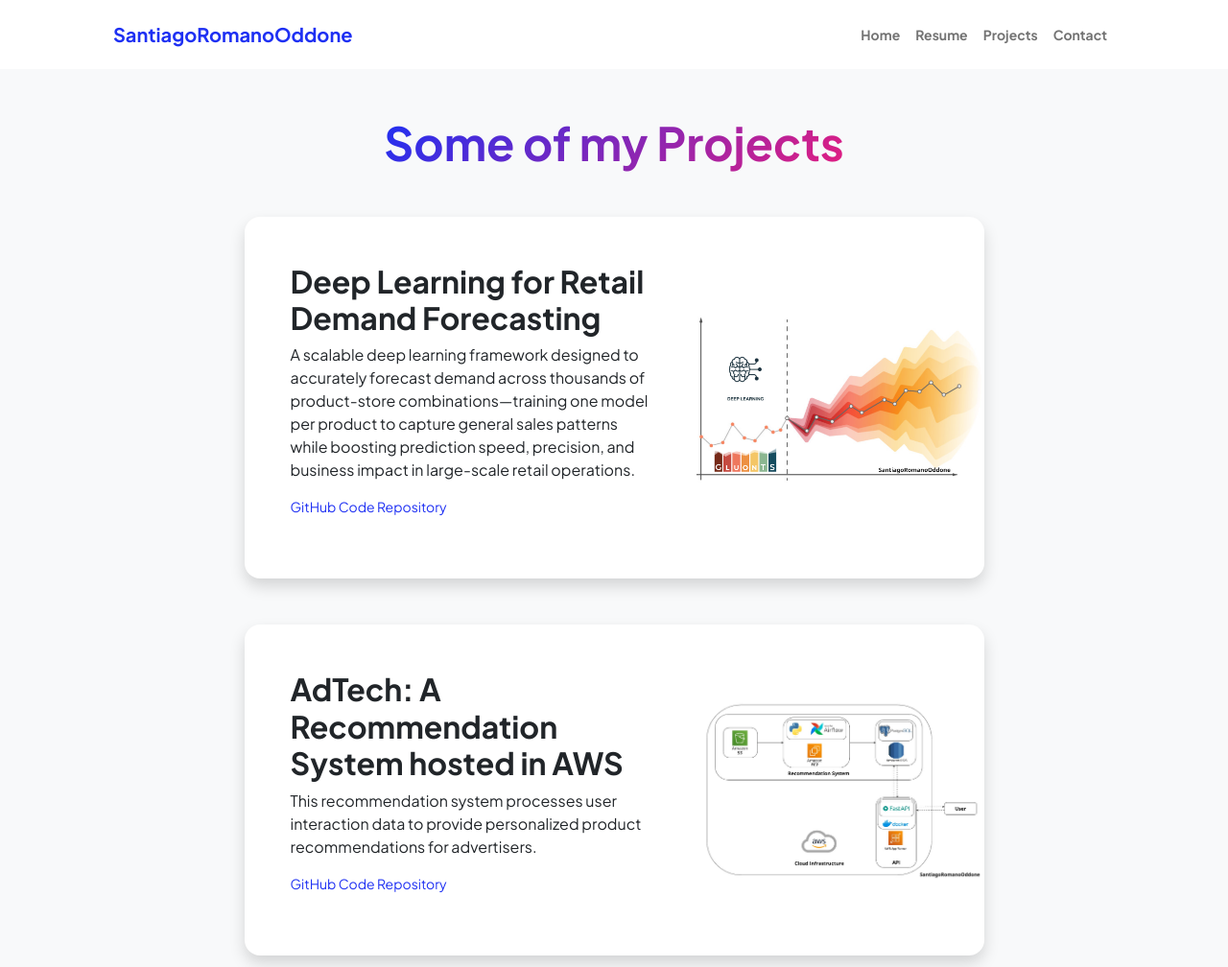
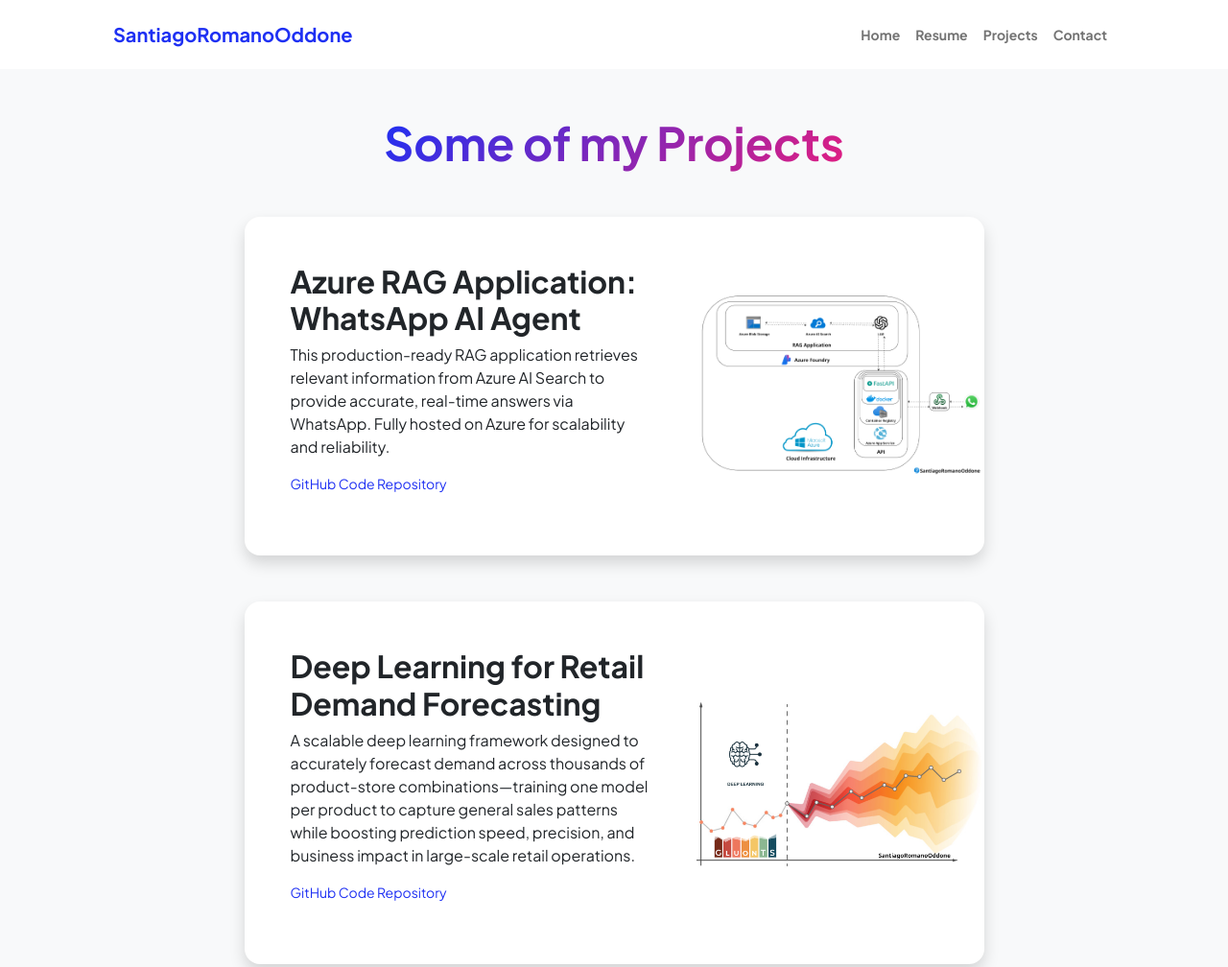
Before and after one commit to SantiagoRomanoOddone/personal-web-site, a plain HTML site: page projects.html in a window 1280 px wide. Shown: the top 1008 px of the page at 96% size. Drawn offline with nearby package versions, Linux system fonts and the light colour scheme.

Commit message:
updating projects

```diff
--- a/projects.html
+++ b/projects.html
@@ -42,6 +42,20 @@
                     </div>
                     <div class="row gx-5 justify-content-center">
                         <div class="col-lg-11 col-xl-9 col-xxl-8">
+                            <div class="card overflow-hidden shadow rounded-4 border-0 mb-5">
+                                <div class="card-body p-0">
+                                    <div class="d-flex align-items-center">
+                                        <div class="p-5">
+                                            <h2 class="fw-bolder">Azure RAG Application: WhatsApp AI Agent</h2>
+                                            <p>This production-ready RAG application retrieves relevant information from Azure AI Search to provide accurate, real-time answers via WhatsApp. Fully hosted on Azure for scalability and reliability.</p>
+                                            <p class="small text-muted">
+                                                <a href="https://github.com/SantiagoRomanoOddone/azure-rag-agent" target="_blank" class="text-decoration-none">GitHub Code Repository</a>
+                                            </p>
+                                        </div>
+                                        <img src="assets/rag-app.png" style="width: 300px; height: auto;" alt="Azure RAG Architecture">
+                                    </div>
+                                </div>
+                            </div>
                             <!-- Project Card-->
                             <div class="card overflow-hidden shadow rounded-4 border-0 mb-5">
                                 <div class="card-body p-0">
```
Also changed, not shown: assets/rag-app.png (added).
